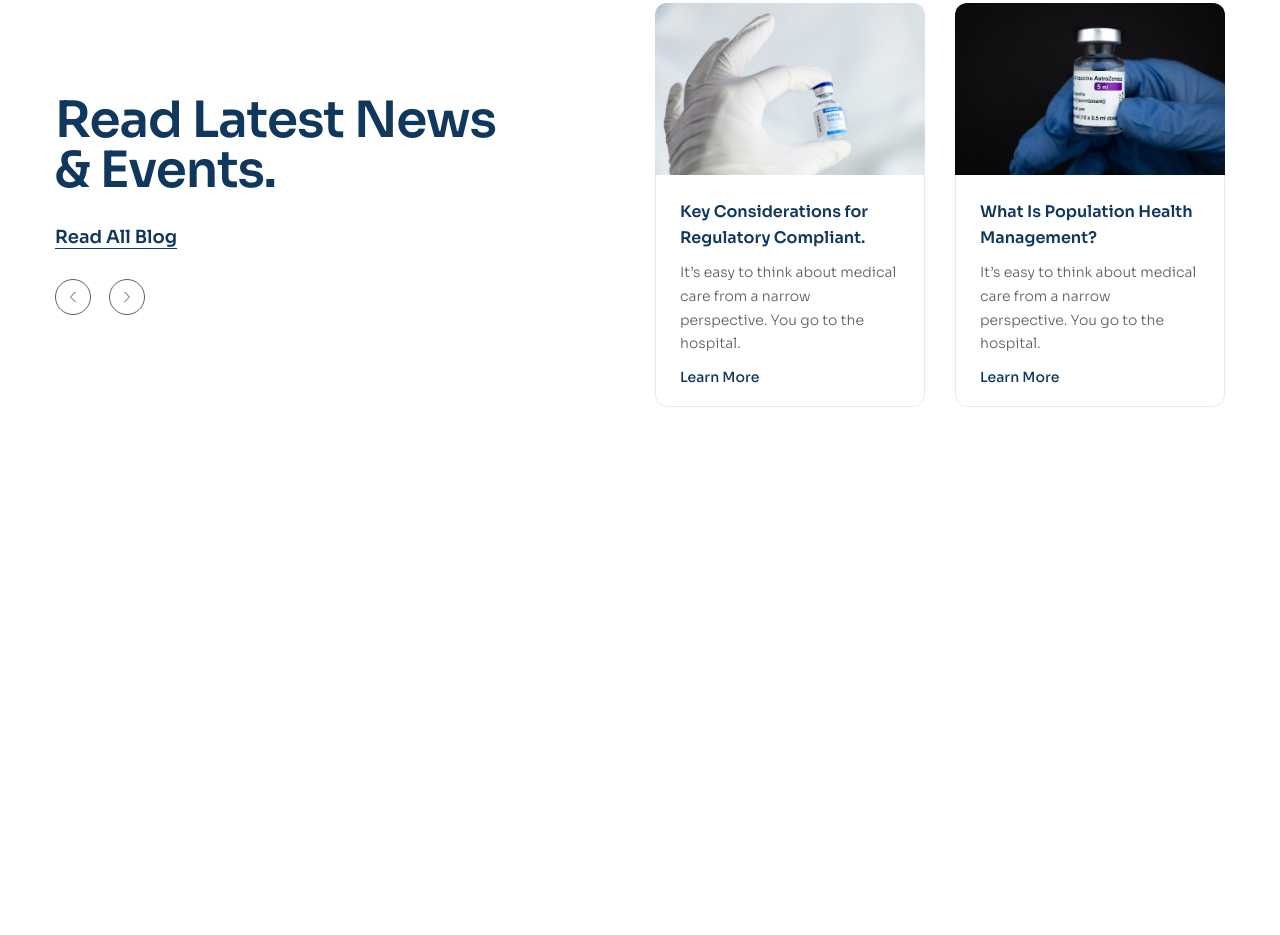
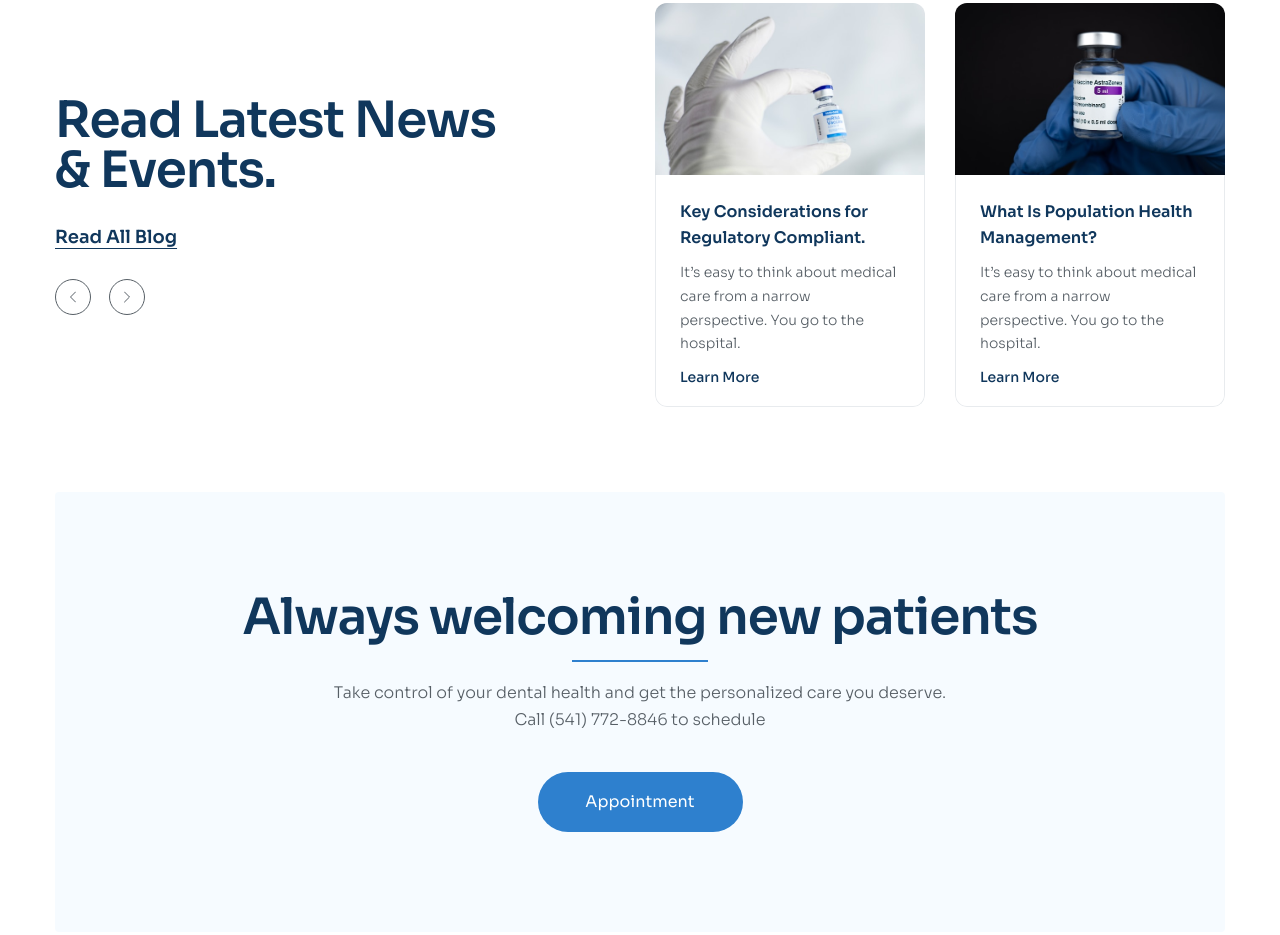
Before and after one commit to Khan1284/bios-project-03, a plain HTML site: page index.html in a window 1280 px wide. Shown: the part 5081-6016 px from the top of the page. Before the commit the page ends 5573 px from the top, so only its background shows below. Drawn offline with Linux system fonts and the light colour scheme.

Commit message:
Làm phần Appointment

```diff
--- a/assets/css/style.css
+++ b/assets/css/style.css
@@ -599,18 +599,27 @@ a {
 
 .news-item:hover {
     box-shadow: 0px 18px 50px 0px rgba(0, 0, 0, 0.05);
-    transform: translateY(-10px);
+}
+
+.news-item:hover .news-item__img {
+    transform: scale(1.1);
 }
 
 .news-item:hover .news-item__body {
     border-color: transparent;
 }
 
+.news-item__thumb {
+    height: 172px;
+    overflow: hidden;
+}
+
 .news-item__img {
     display: block;
     width: 100%;
-    height: 172px;
+    height: inherit;
     object-fit: cover;
+    transition: 0.25s;
 }
 
 .news-item__body {
@@ -645,3 +654,43 @@ a {
     font-weight: 500;
     line-height: normal;
 }
+
+.news-item__more:hover {
+    color: #2e80ce;
+}
+
+/* Appointment */
+.appointment {
+    margin-top: 85px 0 170px;
+}
+
+.appointment__inner {
+    border-radius: 4px;
+    background: #f6fbff;
+    padding: 100px 70px;
+    text-align: center;
+}
+
+.appointment .section-heading {
+    position: relative;
+    padding-bottom: 20px;
+}
+
+.appointment .section-heading::after {
+    position: absolute;
+    left: 0;
+    right: 0;
+    bottom: 0;
+    margin: 0 auto;
+    display: inline-block;
+    content: "";
+    width: 136px;
+    height: 2px;
+    background: #2e80ce;
+}
+
+.appointment .section-desc {
+    max-width: 617px;
+    margin: 18px auto 38px;
+    font-size: 1.6rem;
+}
--- a/index.html
+++ b/index.html
@@ -94,7 +94,7 @@
         <link rel="stylesheet" href="./assets/css/reset.css" />
         <link rel="stylesheet" href="./assets/css/style.css" />
     </head>
-    <body style="height: 5000px">
+    <body style="height: 10000px">
         <!-- Header -->
         <header class="header">
             <div class="container">
@@ -578,7 +578,7 @@
                         <div class="news__list">
                             <!-- News item 1 -->
                             <article class="news-item">
-                                <figure>
+                                <figure class="news-item__thumb">
                                     <a href="#!">
                                         <img
                                             src="./assets/img/vaccine-01.jpg"
@@ -606,7 +606,7 @@
                             </article>
                             <!-- News item 2 -->
                             <article class="news-item">
-                                <figure>
+                                <figure class="news-item__thumb">
                                     <a href="#!">
                                         <img
                                             src="./assets/img/vaccine-02.jpg"
@@ -636,6 +636,23 @@
                     </div>
                 </div>
             </section>
+
+            <!-- Appointment -->
+            <section class="appointment">
+                <div class="container">
+                    <div class="appointment__inner">
+                        <h2 class="section-heading">
+                            Always welcoming new patients
+                        </h2>
+                        <p class="section-desc">
+                            Take control of your dental health and get the
+                            personalized care you deserve. Call (541) 772-8846
+                            to schedule
+                        </p>
+                        <a href="#!" class="btn">Appointment</a>
+                    </div>
+                </div>
+            </section>
         </main>
     </body>
 </html>
```
